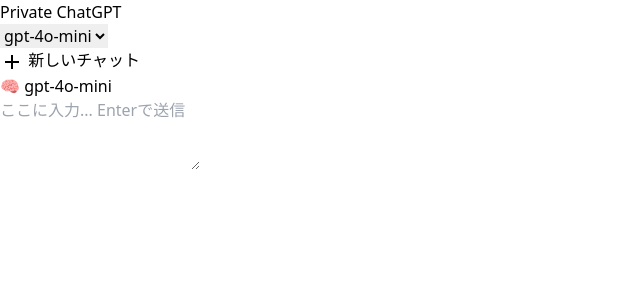
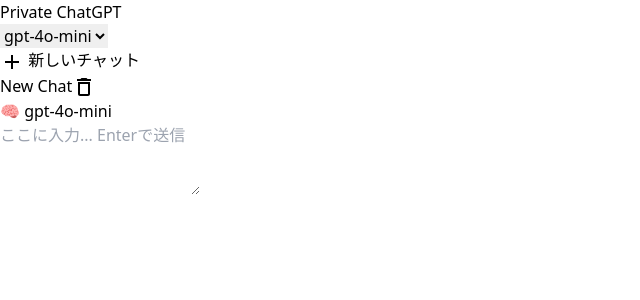
Before and after one commit to nai-kon/Simple-Chat-WebUI, a React (Vite) app: page / in a window 1280 px wide. Shown: the top 300 px of the page, without its empty margins (0-640 px from the left). Built offline with nearby package versions, Linux system fonts and the light colour scheme.

Commit message:
add initial chat history

```diff
--- a/src/App.tsx
+++ b/src/App.tsx
@@ -27,7 +27,7 @@
   const [streamAnswer, setStreamAnswer] = useState<string>("");
   const [gptmodel, setGptModel] = useState<string>("gpt-4o-mini");
   const [chats, setChats] = useState({
-    list: [{ title: "", chat: [{ role: "", content: "" , model: "", cost: 0}] }],
+    list: [{ title: "New Chat", chat: [] }],
   });
   const messageEndRef = useRef<HTMLDivElement>(null);
   const [activeIdx, setActiveIdx] = useState<number>(0);
@@ -37,7 +37,9 @@
     const chatHistory = JSON.parse(
       localStorage.getItem(localStrageKey) || `{"list":[]}`
     );
-    setChats(chatHistory);
+    if (chatHistory.list.length){
+      setChats(chatHistory);
+    }
     // fetch("./chat-history.json")
     //   .then((res) => res.json())
     //   .then((data) => setChats(data));
```
